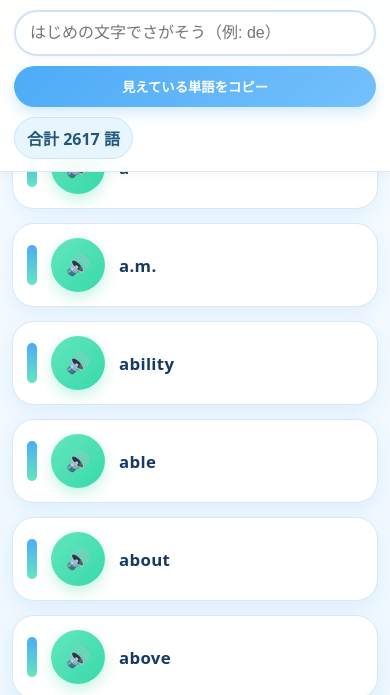
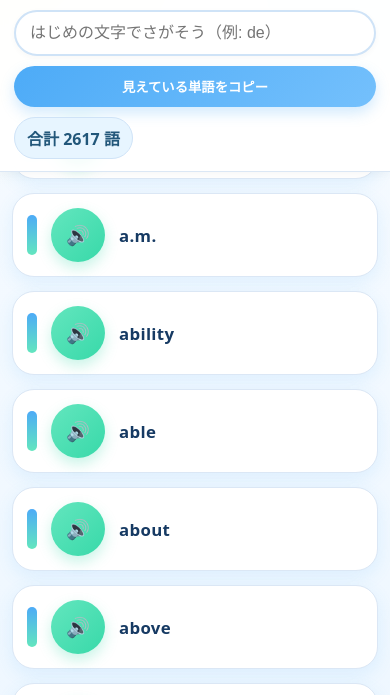
Before and after one commit to kkddee/eitangolist, a plain HTML site: page index03062.html in a window 390 px wide. Shown: the part 75-770 px from the top of the page. Drawn offline with Linux system fonts and the light colour scheme.

Commit message:
Add files via upload

```diff
--- a/index03062.html
+++ b/index03062.html
@@ -107,9 +107,15 @@
   }
 
   main{
-    padding:200px 12px 90px;
-    max-width:980px;
-    margin:0 auto;
+    padding: 150px 12px 90px;
+    max-width: 980px;
+    margin: 0 auto;
+  }
+
+  @media (max-width: 600px){
+    main{
+      padding: 170px 12px 90px;
+    }
   }
 
   .item{
```
